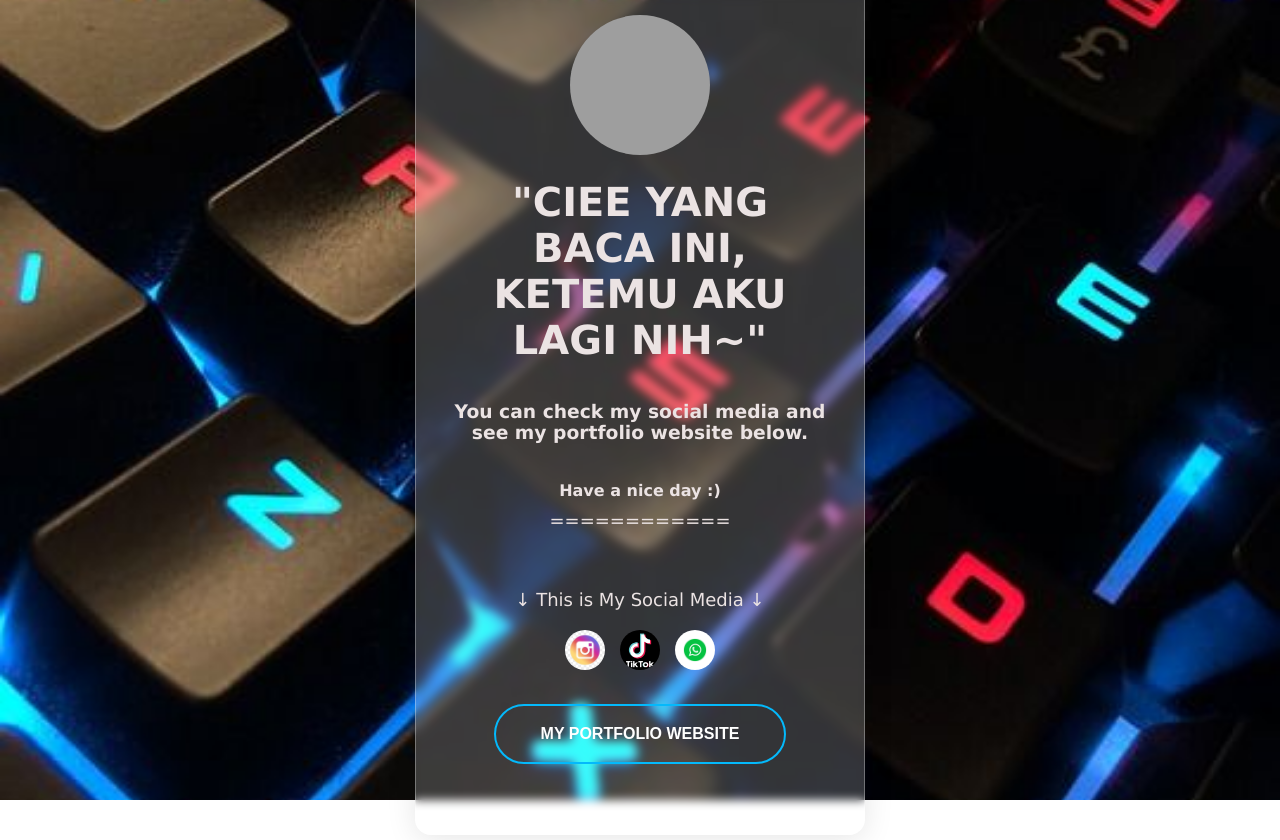
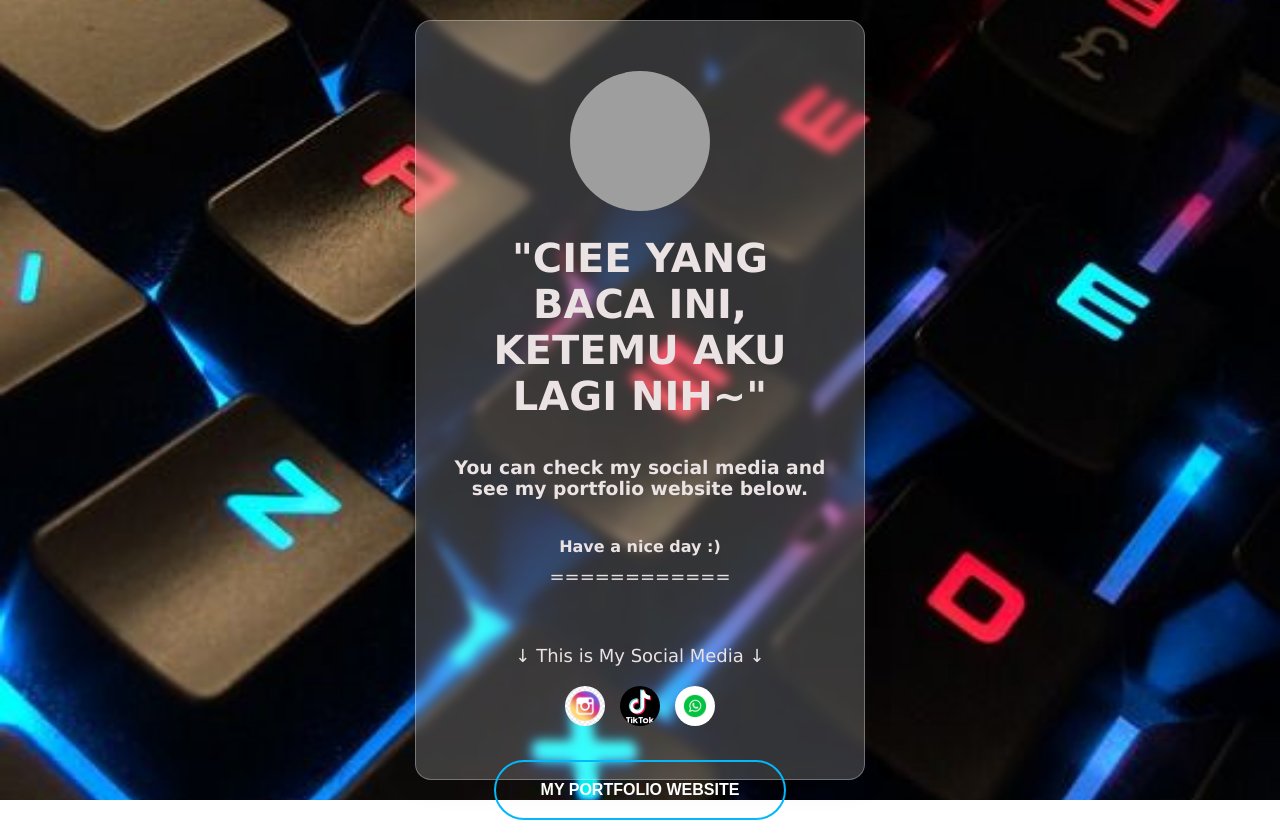
Before and after one commit to aafen/aafen, a plain HTML site: page index.html in a window 1280 px wide. Drawn offline with Linux system fonts and the light colour scheme; grey boxes are pictures that could not be loaded.

Commit message:
Update style.css

```diff
--- a/style.css
+++ b/style.css
@@ -20,6 +20,7 @@
 
 .card{
     width: 90%;
+    height: 95%;
      max-width: 450px;
      color: #ebe3e3;
     text-align: center;
```
